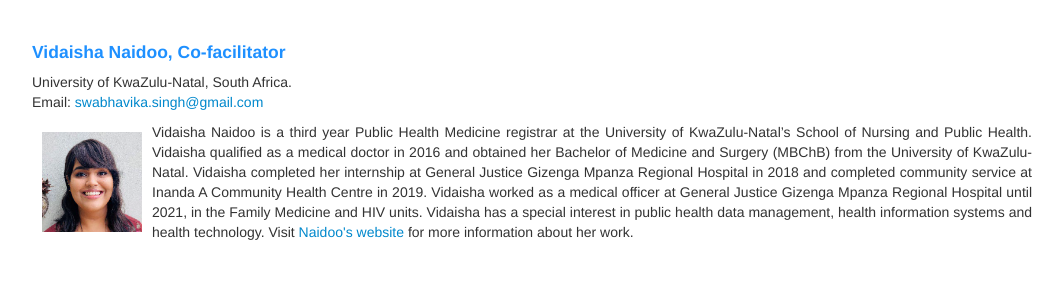
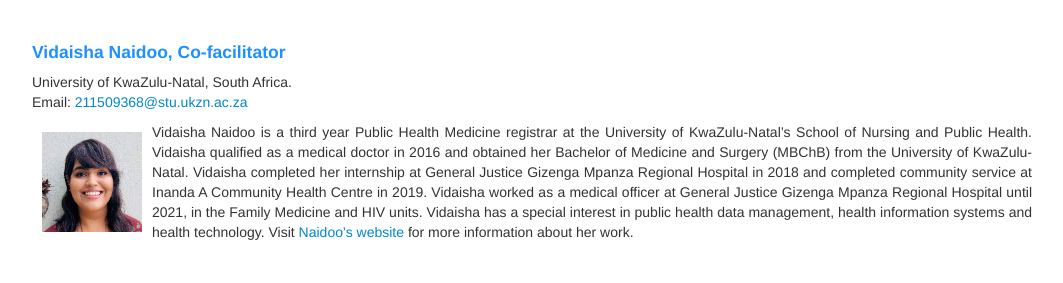
Before and after one commit to hscourseukzn/hscourseukzn.github.io, a Jekyll site: the page built from pages/Facilitators.md, in a window 1280 px wide and 900 px high, scrolled down 1574 px. Shown: the part 166-449 px from the top of the window, without its empty margins (108-1171 px from the left). Built offline with Jekyll 4.4.1, drawn with Linux system fonts in a browser that asks for light colours.

Commit message:
Update Facilitators.md

```diff
--- a/pages/Facilitators.md
+++ b/pages/Facilitators.md
@@ -35,7 +35,7 @@ Email: <a href="mailto:swabhavika.singh@gmail.com">swabhavika.singh@gmail.com</a
 
 <h4 style="color:DodgerBlue;"> Vidaisha Naidoo, Co-facilitator </h4>
 University of KwaZulu-Natal, South Africa. <br>
-Email: <a href="mailto:swabhavika.singh@gmail.com">swabhavika.singh@gmail.com</a> <br>
+Email: <a href="mailto:211509368@stu.ukzn.ac.za">211509368@stu.ukzn.ac.za</a> <br>
 <p align="justify"> <img src="../figures/Vidaisha.png" alt="Vidaisha" style="float:left; width:100px; height:100px; padding: 10px;"><span style="vertical-align:bottom"> Vidaisha Naidoo is a third year Public Health Medicine registrar at the University of KwaZulu-Natal’s School of Nursing and Public Health. Vidaisha qualified as a medical doctor in 2016 and obtained her Bachelor of Medicine and Surgery (MBChB) from the University of KwaZulu-Natal. Vidaisha completed her internship at General Justice Gizenga Mpanza Regional Hospital in 2018 and completed community service at Inanda A Community Health Centre in 2019. Vidaisha worked as a medical officer at General Justice Gizenga Mpanza Regional Hospital until 2021, in the Family Medicine and HIV units. Vidaisha has a special interest in public health data management, health information systems and health technology. </span> Visit <a href="" target="_blank"><span style="text-align:center">Naidoo's website</span></a> for more information about her work. </p> <br>
 
 
```
